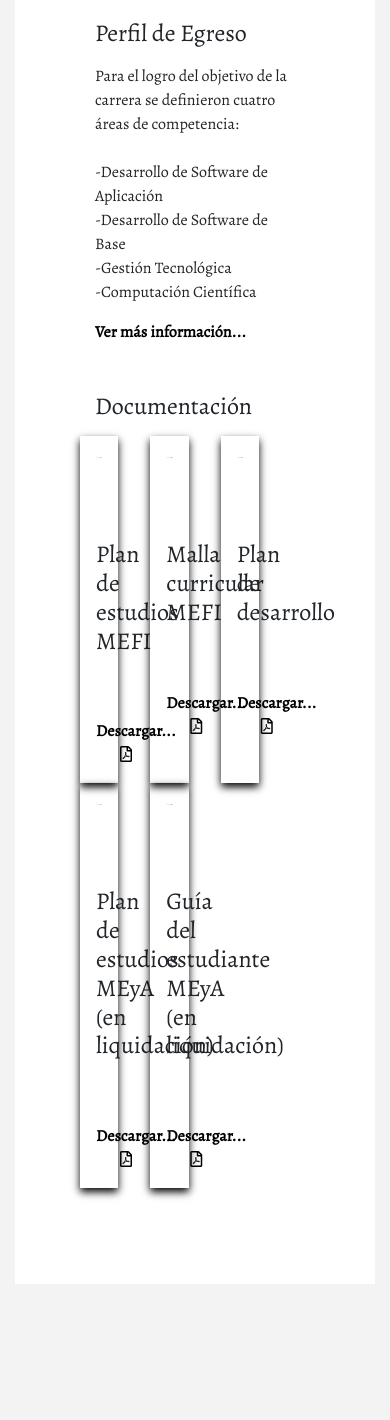
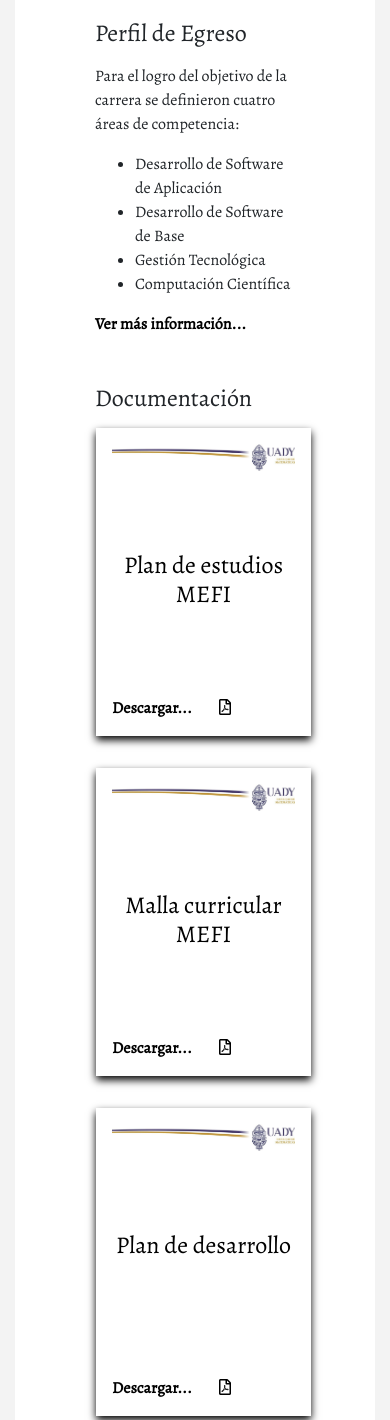
Before and after one commit to 97charlie/MaquetadoMicroSitios, a plain HTML site: page sitio_lcc.html in a window 390 px wide. Shown: the part 2362-3782 px from the top of the page. Before the commit the page ends 3646 px from the top, so only its background shows below. Drawn offline with nearby package versions, Linux system fonts and the light colour scheme.

Commit message:
v2. falta responsivo

```diff
--- a/css/licenciaturas.css
+++ b/css/licenciaturas.css
@@ -77,6 +77,9 @@ a:hover {
 .card-pdf {
     box-shadow: 0 4px 8px #000000;
     padding: 16px;
+    margin-bottom: 32px;
+    width: 215px;
+    height: 308px;
 }
 .img-logo {
     margin-bottom: 16px;
@@ -89,3 +92,18 @@ a:hover {
     margin-top: 64px;
     margin-bottom: 64px;
 }
+.descargar {
+    position: absolute;
+    bottom: 32px;
+}
+.grow:hover
+{
+    -webkit-transform: scale(1.1);
+    -ms-transform: scale(1.1);
+    transform: scale(1.1);
+}
+.ver-mas {
+    position: relative;
+    bottom: 0px;
+    margin-top: 32px;
+}
--- a/sitio_lcc.html
+++ b/sitio_lcc.html
@@ -81,20 +81,21 @@
                     <li>Comunicación</li>
                 </ul>
             </p>
-            <a  class="contenidos link-detalles" href="#"><strong>Ver más información...</strong></a>
+            <a class="contenidos link-detalles ver-mas" href="#"><strong>Ver más información...</strong></a>
         </div> <!-- perfil ingreso -->
 
         <div class="col secciones">
             <h3 class="titulos">Perfil de Egreso</h3>
             <p class="contenidos">
                 Para el logro del objetivo de la carrera se definieron cuatro áreas de competencia:<br />
-                <br />
-                -Desarrollo de Software de Aplicación<br />
-                -Desarrollo de Software de Base<br />
-                -Gestión Tecnológica<br />
-                -Computación Científica<br />
+                <ul>
+                    <li>Desarrollo de Software de Aplicación</li>
+                    <li>Desarrollo de Software de Base</li>
+                    <li>Gestión Tecnológica</li>
+                    <li>Computación Científica</li>
+                </ul>
             </p>
-            <a  class="contenidos link-detalles" href="#"><strong>Ver más información...</strong></a>
+            <a class="contenidos link-detalles ver-mas" href="#"><strong>Ver más información...</strong></a>
         </div> <!-- perfil egreso -->
 
         <div class="w-100"></div>
@@ -103,44 +104,64 @@
             <h3 class="titulos">Documentación</h3>
 
             <div class="row">
-                <div class="col-2 card-pdf medianil">
+                <div class="col">
+                    <a href="#">
+                        <div class="card-pdf grow">
                             <img class="img-logo" src="img/uady_logo.png" alt="Logo UADY">
                             <h6 class="title-pdf" align="center">Plan de estudios MEFI</h6>
-                    <a class="contenidos" href="#">
+                            <p class="contenidos descargar" href="#">
                                 <strong>Descargar...</strong>
                                 <i class="far fa-file-pdf icono-pdf"></i>
+                            </p>
+                        </div>
                     </a>
                 </div>
-                <div class="col-2 card-pdf medianil">
+                <div class="col">
+                    <a href="#">
+                        <div class="card-pdf grow">
                             <img class="img-logo" src="img/uady_logo.png" alt="Logo UADY">
                             <h6 class="title-pdf" align="center">Malla curricular MEFI</h6>
-                    <a class="contenidos" href="#">
+                            <p class="contenidos descargar" href="#">
                                 <strong>Descargar...</strong>
                                 <i class="far fa-file-pdf icono-pdf"></i>
+                            </p>
+                        </div>
                     </a>
                 </div>
-                <div class="col-2 card-pdf medianil">
+                <div class="col">
+                    <a href="#">
+                        <div class="card-pdf grow">
                             <img class="img-logo" src="img/uady_logo.png" alt="Logo UADY">
                             <h6 class="title-pdf" align="center">Plan de desarrollo</h6>
-                    <a class="contenidos" href="#">
+                            <p class="contenidos descargar" href="#">
                                 <strong>Descargar...</strong>
                                 <i class="far fa-file-pdf icono-pdf"></i>
+                            </p>
+                        </div>
                     </a>
                 </div>
-                <div class="col-2 card-pdf medianil">
+                <div class="col">
+                    <a href="#">
+                        <div class="card-pdf grow">
                             <img class="img-logo" src="img/uady_logo.png" alt="Logo UADY">
                             <h6 class="title-pdf" align="center">Plan de estudios MEyA (en liquidación)</h6>
-                    <a class="contenidos" href="#">
+                            <p class="contenidos descargar" href="#">
                                 <strong>Descargar...</strong>
                                 <i class="far fa-file-pdf icono-pdf"></i>
+                            </p>
+                        </div>
                     </a>
                 </div>
-                <div class="col-2 card-pdf medianil">
+                <div class="col">
+                    <a href="#">
+                        <div class="card-pdf grow">
                             <img class="img-logo" src="img/uady_logo.png" alt="Logo UADY">
                             <h6 class="title-pdf" align="center">Guía del estudiante MEyA (en liquidación)</h6>
-                    <a class="contenidos" href="#">
+                            <p class="contenidos descargar" href="#">
                                 <strong>Descargar...</strong>
                                 <i class="far fa-file-pdf icono-pdf"></i>
+                            </p>
+                        </div>
                     </a>
                 </div>
             </div>
```
Lines whose indentation alone changed are shown as unchanged.
